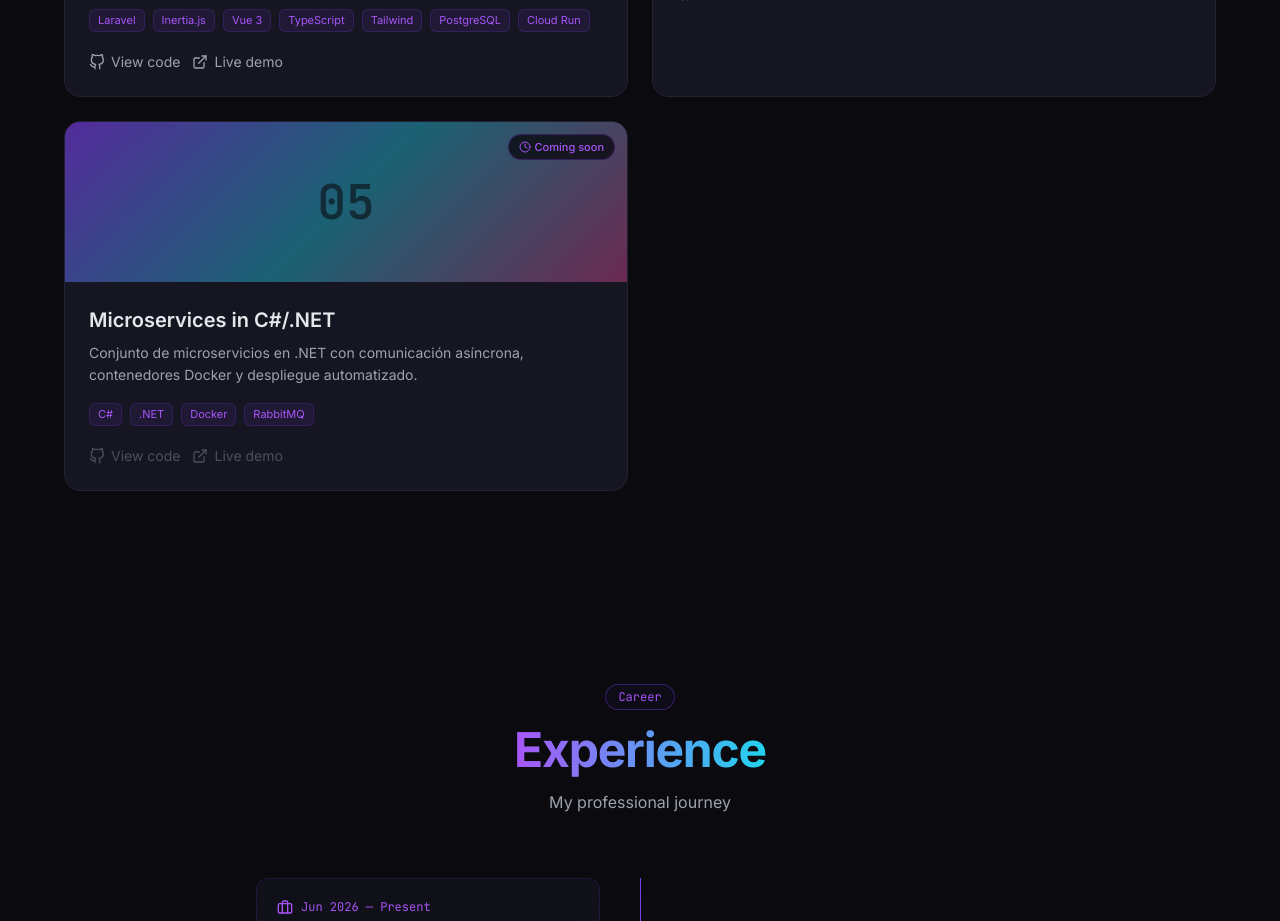
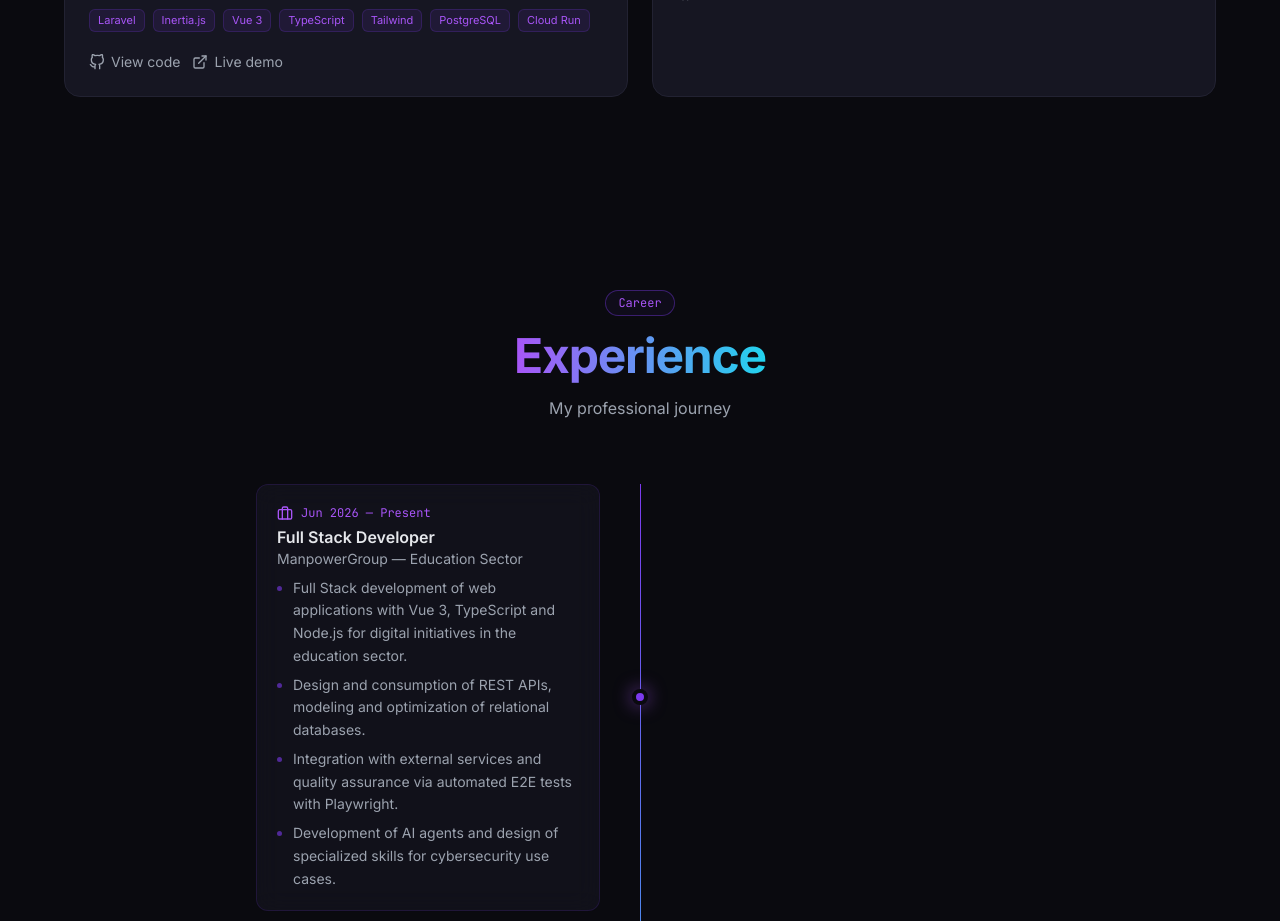
Before and after one commit to Alejandro-Montepeque/portafolio, a React (Vite) app: page / in a window 1280 px wide. Shown: the part 3700-4621 px from the top of the page. Built offline with nearby package versions, Linux system fonts and the light colour scheme.

Commit message:
chore(projects): hide unfinished projects from the portfolio
Comment out 'Microservices in C#/.NET' until it has a live demo
to keep the portfolio focused on shippable work.

```diff
--- a/src/data/projects.ts
+++ b/src/data/projects.ts
@@ -58,12 +58,12 @@ export const projects: Project[] = [
     live: true,
     image: '/projects/gestorFinanciero.png',
   },
-  {
-    id: 5,
-    title: 'Microservices in C#/.NET',
-    desc: 'Conjunto de microservicios en .NET con comunicación asíncrona, contenedores Docker y despliegue automatizado.',
-    tech: ['C#', '.NET', 'Docker', 'RabbitMQ'],
-    github: '',
-    demo: '',
-  },
+  // {
+  //   id: 5,
+  //   title: 'Microservices in C#/.NET',
+  //   desc: 'Conjunto de microservicios en .NET con comunicación asíncrona, contenedores Docker y despliegue automatizado.',
+  //   tech: ['C#', '.NET', 'Docker', 'RabbitMQ'],
+  //   github: '',
+  //   demo: '',
+  // },
 ]
```
